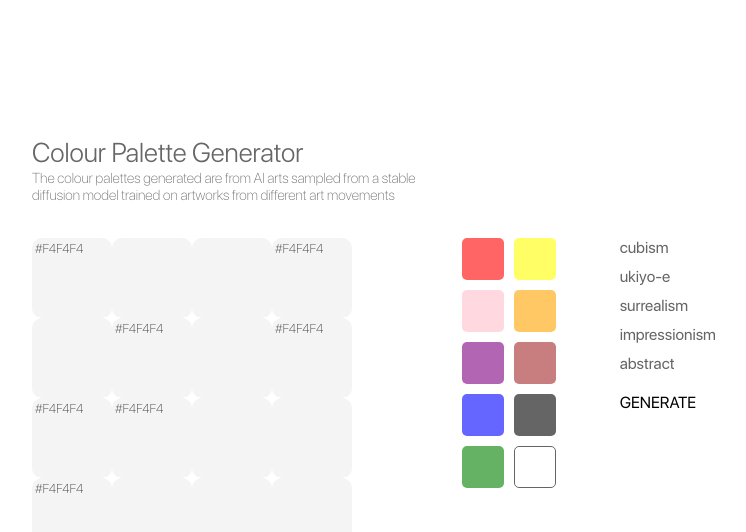
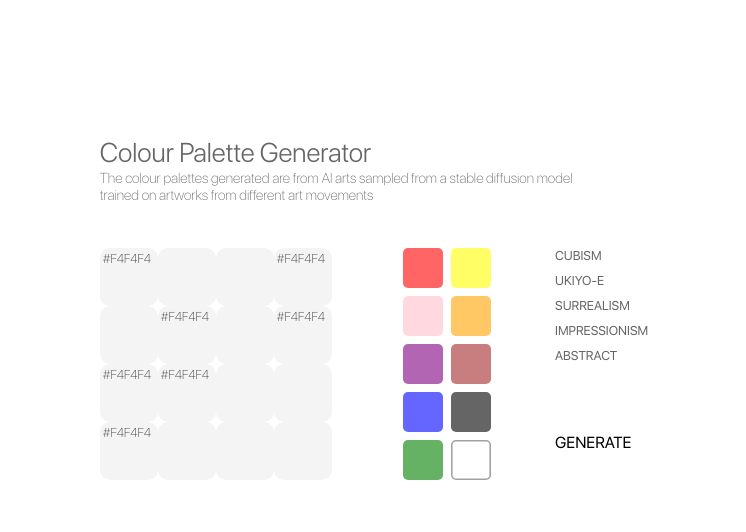
Before and after one commit to hellseggaXYZ/LOUR, a Next.js app: page / in a window 1280 px wide. Shown: the top 532 px of the page, without its empty margins (266-1012 px from the left). Built offline with nearby package versions, Linux system fonts and the light colour scheme; no server answers; the database is empty.

Commit message:
more style changes

```diff
--- a/src/app/page.module.css
+++ b/src/app/page.module.css
@@ -43,7 +43,7 @@
 
 @media (min-width: 768px) {
   .rightPanel {
-    padding-left: 7vw;
+    padding-left: 4vw;
     flex-direction: row; /* Row layout for desktop */
     gap: 5vw;
   }
@@ -78,7 +78,7 @@
   }
   .body {
     font-size: 0.9rem;
-    width: 30vw;
+    width: 500px;
   }
 }
 
@@ -94,7 +94,7 @@
   display: grid;
   grid-template-columns: repeat(5, 1fr); /* 5 columns for mobile */
   grid-auto-rows: minmax(auto, 1fr); /* Rows adjust to content size */
-  grid-gap: 10px;
+  grid-gap: 1vh;
   width: fit-content;
 }
 
@@ -108,8 +108,10 @@
   display: flex;
   flex-direction: row; /* Row layout for mobile */
   justify-content: flex-start;
-  align-items: center;
   gap: 10px;
+  flex-wrap: wrap;
+  max-width: 75vw;
+  padding-bottom: 50px;
 }
 
 @media (min-width: 768px) {
@@ -119,10 +121,19 @@
   }
 }
 
+.styleContainer{
+  display: flex;
+  flex-direction: column;
+  justify-content: flex-start;
+  gap: 20px;
+}
+
 .styleButton {
   font-family: var(--font);
   cursor: pointer;
   color: #666;
+  text-transform: uppercase;
+  font-size: 0.8rem;
 }
 
 .styleButton:hover {
@@ -137,6 +148,7 @@
 .generateButton {
   font-family: var(--font);
   cursor: pointer;
+  text-transform: uppercase;
 }
 
 .generateButton:hover {
--- a/src/app/page.tsx
+++ b/src/app/page.tsx
@@ -147,7 +147,7 @@ export default function Home() {
                 </div>
               ))}
             </div>
-            <div className={styles.textContainer}>
+            <div className={styles.styleContainer}>
               <div className={styles.styleButtonRow}>
                 {styleFilters.map(( filter, index ) => (
                   <div
--- a/src/components/ColorButton.module.css
+++ b/src/components/ColorButton.module.css
@@ -4,7 +4,7 @@
   border-radius: 5px;
   cursor: pointer;
   opacity: 0.6;
-  border: 1px solid transparent;
+  box-shadow: inset 0 0 0 1.6px rgba(0, 0, 0, 0);
 }
 
 .colorButton:hover {
@@ -16,14 +16,16 @@
 }
 
 .colorButton.whiteBorder {
-  border: 1.6px solid black;
+  box-shadow: inset 0 0 0 1.6px rgba(0, 0, 0, 0.6);
   opacity: 0.6;
 }
 
 .colorButton.whiteBorder:hover {
+  box-shadow: inset 0 0 0 1.6px rgba(0, 0, 0, 0.8);
   opacity: 0.8;
 }
 
 .colorButton.whiteBorder.selected {
+  box-shadow: inset 0 0 0 1.6px rgba(0, 0, 0, 1);
   opacity: 1;
 }
--- a/src/components/PalleteGrid.module.css
+++ b/src/components/PalleteGrid.module.css
@@ -7,8 +7,8 @@
 }
 
 .gridItem {
-  width: 10vh; /* Adjust size as needed */
-  height: 10vh; /* Adjust size as needed */
+  width: 7.25vh; /* Adjust size as needed */
+  height: 7.25vh; /* Adjust size as needed */
   border-radius: 10px;
   /* Add other styling as needed */
 }
```
